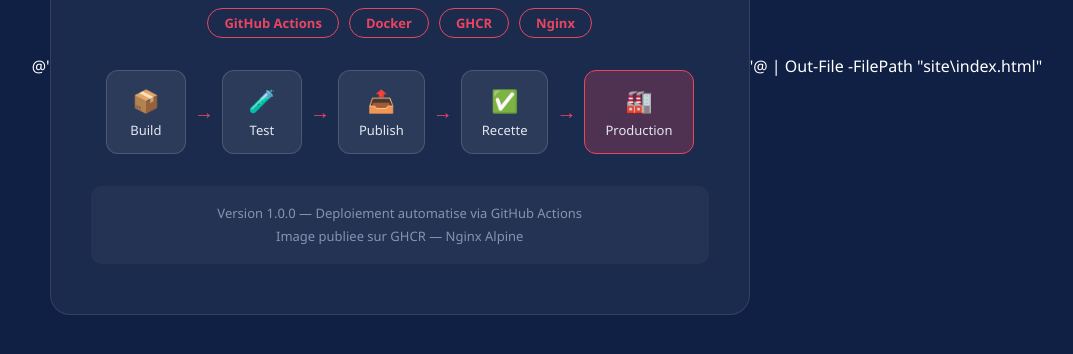
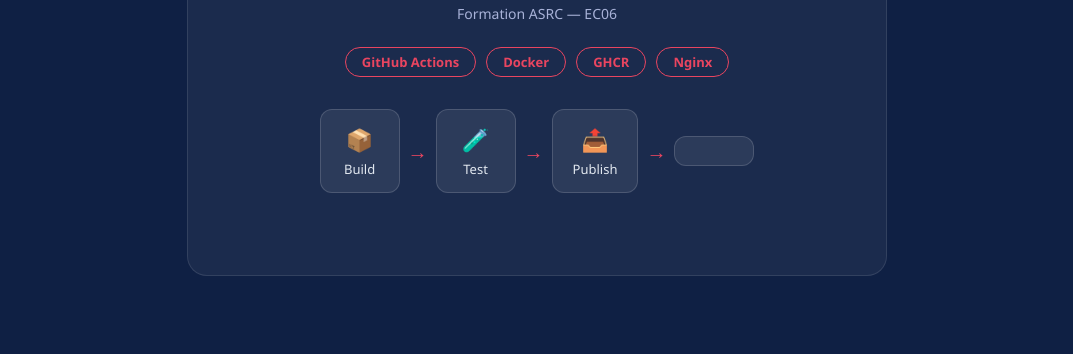
Before and after one commit to Candidat-1-ASRC/projet-cicd-ec06, a plain HTML site: page site/index.html in a window 1280 px wide. Shown: the part 334-688 px from the top of the page, without its empty margins (103-1176 px from the left). Drawn offline with Linux system fonts and the light colour scheme.

Commit message:
site: modification index.html

```diff
--- a/site/index.html
+++ b/site/index.html
@@ -1,4 +1,3 @@
-@'
 <!DOCTYPE html>
 <html lang="fr">
 <head>
@@ -116,15 +115,4 @@
             <div class="arrow">→</div>
             <div class="step"><div class="icon">📤</div>Publish</div>
             <div class="arrow">→</div>
-            <div class="step"><div class="icon">✅</div>Recette</div>
-            <div class="arrow">→</div>
-            <div class="step active"><div class="icon">🏭</div>Production</div>
-        </div>
-        <div class="footer">
-            Version 1.0.0 &mdash; Deploiement automatise via GitHub Actions<br>
-            Image publiee sur GHCR &mdash; Nginx Alpine
-        </div>
-    </div>
-</body>
-</html>
-'@ | Out-File -FilePath "site\index.html"
+            <div class="step"><div
```
